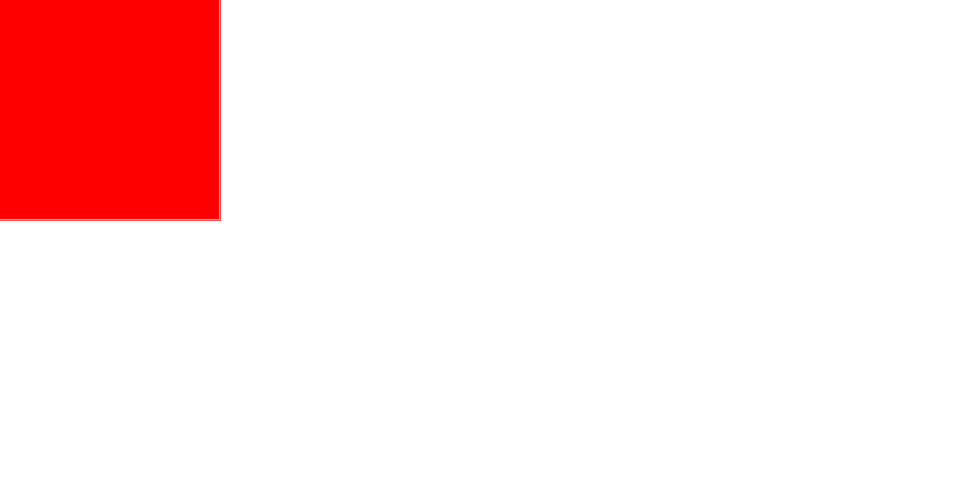
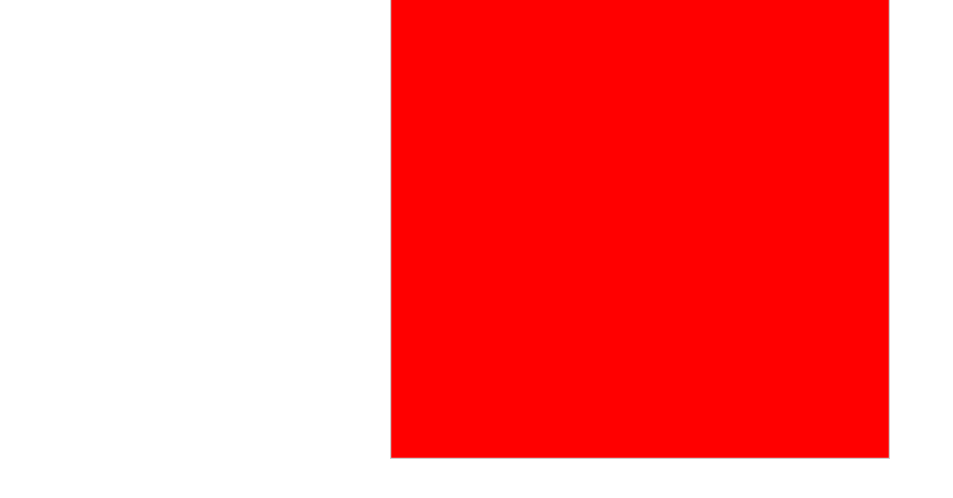
Before and after one commit to micropolla/cus, a Jekyll site: the page heart/futuro/index.html, which Jekyll copies as it is, in a window 1280 px wide. Shown: the top 498 px of the page, without its empty margins (0-953 px from the left). Built offline with Jekyll 4.4.1, drawn with Linux system fonts in a browser that asks for light colours.

Commit message:
Automated update

```diff
--- a/heart/futuro/index.html
+++ b/heart/futuro/index.html
@@ -5,17 +5,22 @@
   <style>
     .cube-container {
         perspective: 1000px;
-      width: 200px;
-      height: 200px;
+        width: 400px;
+        height: 400px;
+        margin: 0 auto;
+        position: relative;
         border: 1px solid #ccc;
       }
 
       .cube {
-      position: relative;
+        position: absolute;
         width: 100%;
         height: 100%;
         transform-style: preserve-3d;
-      transition: transform 0.5s;
+        transition: transform 0.2s;
+        cursor: move;
+        user-select: none;
+        touch-action: none;
       }
 
       .face {
@@ -28,32 +33,32 @@
       }
 
       .front {
-      transform: translateZ(100px);
+        transform: translateZ(200px);
         background-color: #f00;
       }
 
       .back {
-      transform: translateZ(-100px);
+        transform: translateZ(-200px);
         background-color: #0f0;
       }
 
       .left {
-      transform: rotateY(90deg) translateZ(100px);
+        transform: rotateY(90deg) translateZ(200px);
         background-color: #00f;
       }
 
       .right {
-      transform: rotateY(-90deg) translateZ(100px);
+        transform: rotateY(-90deg) translateZ(200px);
         background-color: #ff0;
       }
 
       .top {
-      transform: rotateX(90deg) translateZ(100px);
+        transform: rotateX(90deg) translateZ(200px);
         background-color: #0ff;
       }
 
       .bottom {
-      transform: rotateX(-90deg) translateZ(100px);
+        transform: rotateX(-90deg) translateZ(200px);
         background-color: #f0f;
       }
   </style>
@@ -87,7 +99,9 @@
         const dy = e.clientY - lastY;
         lastX = e.clientX;
         lastY = e.clientY;
-        cube.style.transform = `rotateX(${dy}deg) rotateY(${dx}deg)`;
+        const rotationX = initialRotationX + dy;
+        const rotationY = initialRotationY + dx;
+        cube.style.transform = `rotateX(${rotationX}deg) rotateY(${rotationY}deg) translate(${dx}px, ${dy}px)`;
       }
     });
 
```
Also changed, not shown: other parts of heart/futuro/index.html (+9 -2 lines). Lines whose indentation alone changed are shown as unchanged.
